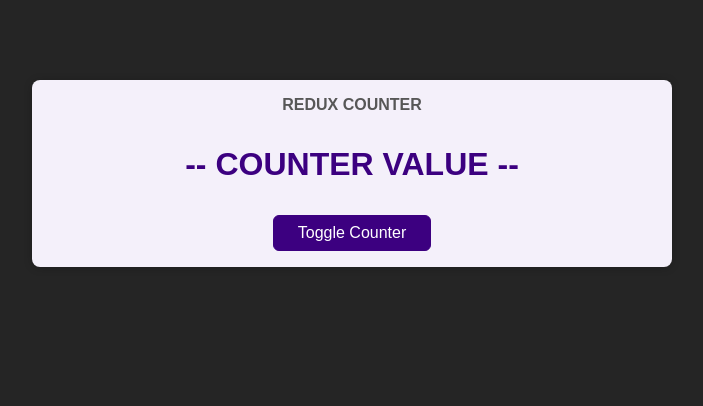
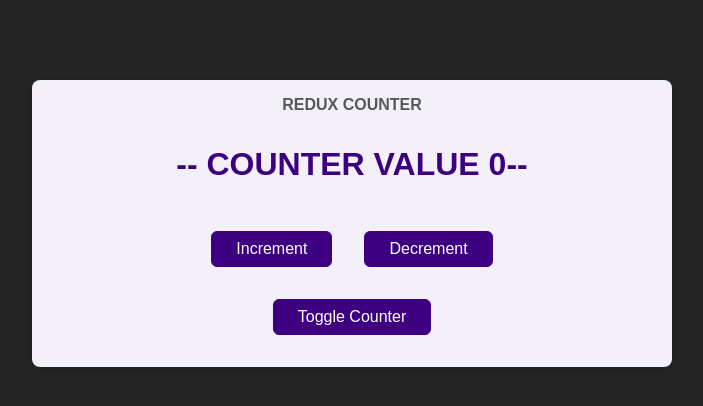
Before and after one commit to Hienfunix/ReactNew, a JavaScript app: page / in a window 1280 px wide. Shown: the top 406 px of the page, without its empty margins (288-991 px from the left). Built offline with nearby package versions, Linux system fonts and the light colour scheme; the HTML template or start-up script is replaced by a standard one.

Commit message:
236 - Dispatching Actions From Inside Components

```diff
--- a/src/components/Counter.js
+++ b/src/components/Counter.js
@@ -1,13 +1,24 @@
 import classes from './Counter.module.css';
-import { useSelector } from 'react-redux';
+import { useSelector, useDispatch } from 'react-redux';
 const Counter = () => {
   const counter = useSelector(state => state.counter);
+  const dispatch = useDispatch();
+  const incrementHandler = ()=>{
+    dispatch({type:'increment'});
+  };
+  const decrementHandler = ()=> {
+    dispatch({type:'decrement'});
+  };
   const toggleCounterHandler = () => {};
 
   return (
     <main className={classes.counter}>
       <h1>Redux Counter</h1>
-      <div className={classes.value}>-- COUNTER VALUE --</div>
+      <div className={classes.value}>-- COUNTER VALUE {counter}--</div>
+      <div>
+        <button onClick={incrementHandler}>Increment</button>
+        <button onClick={decrementHandler}>Decrement</button>
+      </div>
       <button onClick={toggleCounterHandler}>Toggle Counter</button>
     </main>
   );
--- a/src/components/Counter.module.css
+++ b/src/components/Counter.module.css
@@ -21,3 +21,7 @@
   margin: 2rem 0;
   font-weight: bold;
 }
+
+.counter button {
+  margin: 1rem;
+}
```
